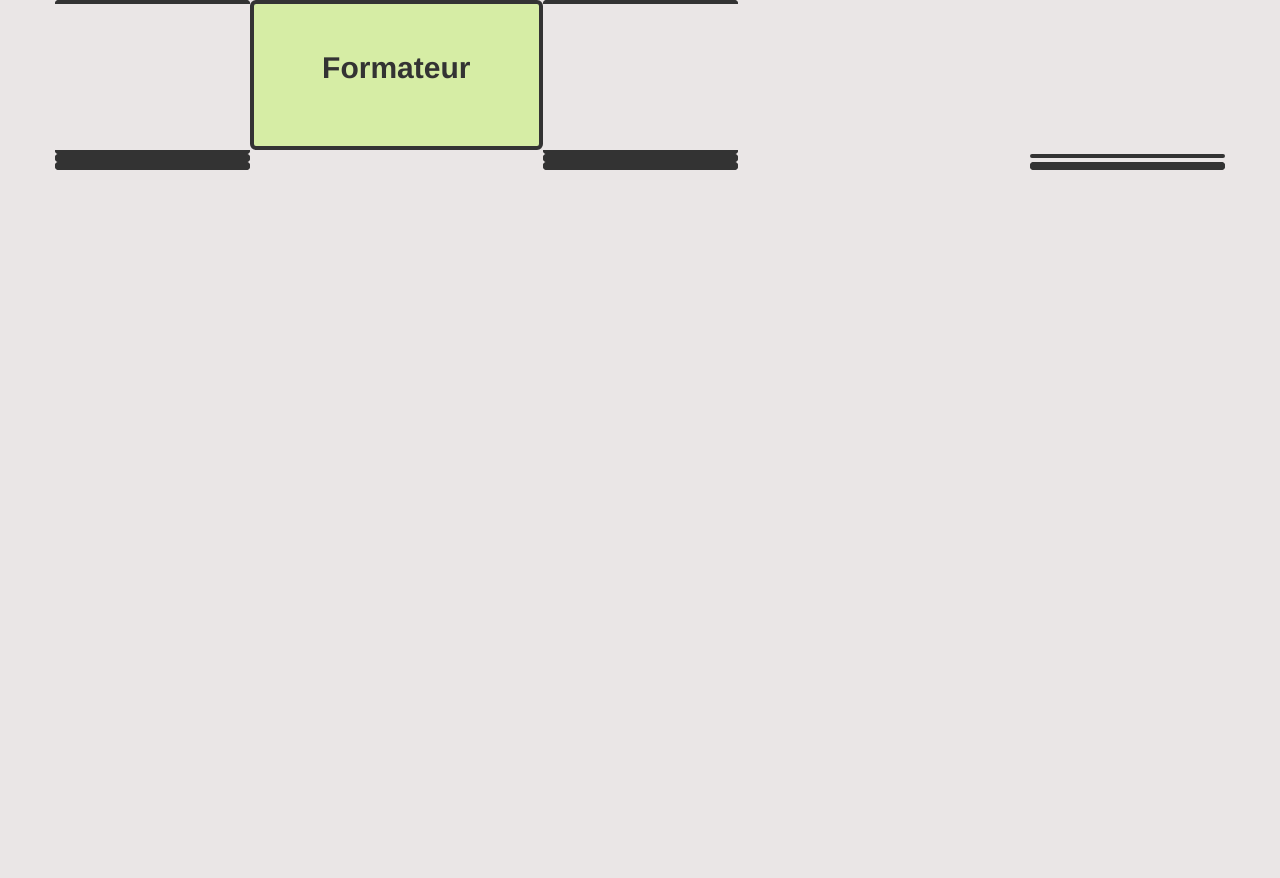
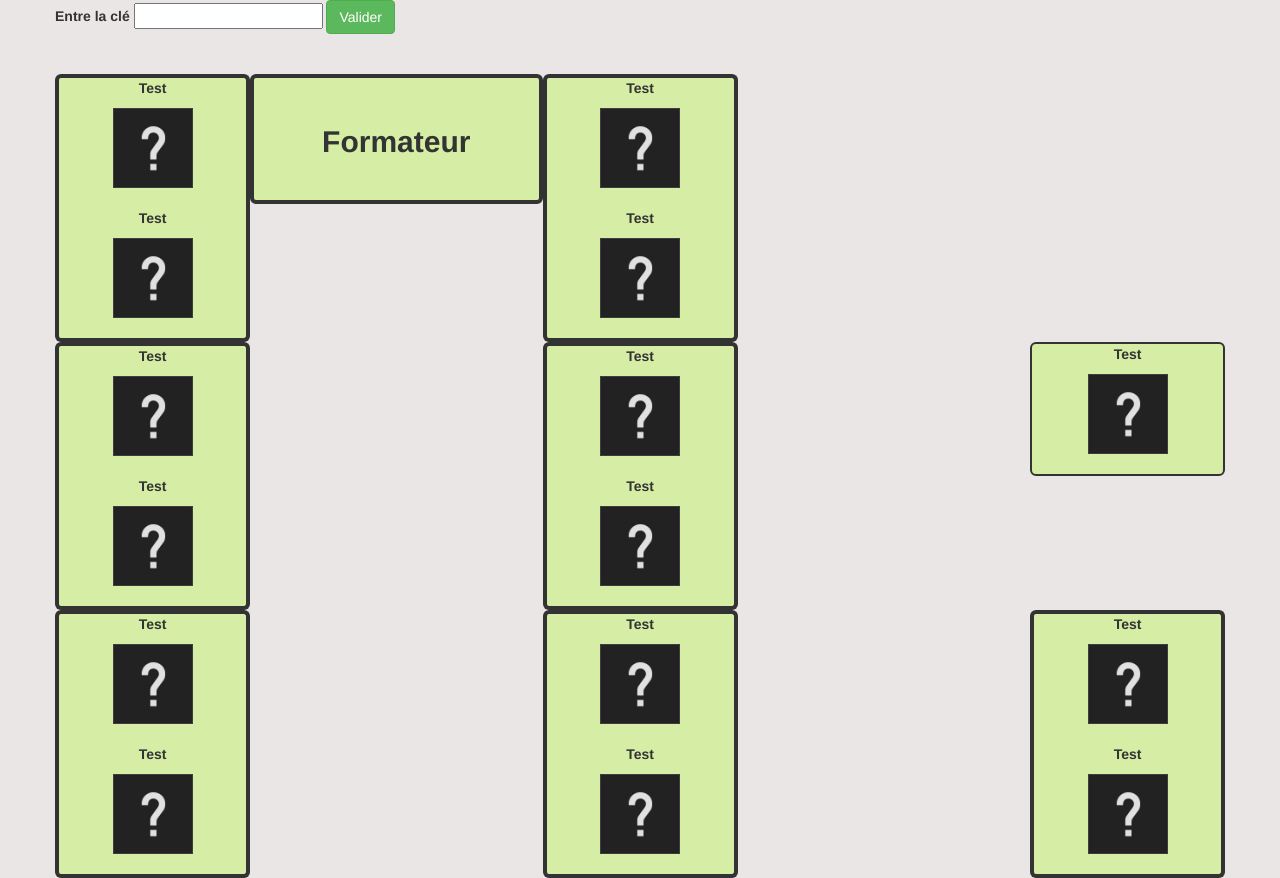
Before and after one commit to christopher-fourgeaud/exercice-placement-aleatoire, a plain HTML site: page index.html in a window 1280 px wide. Before the commit the page ends 800 px from the top, so only its background shows below. Drawn offline with nearby package versions, Linux system fonts and the light colour scheme.

Commit message:
Add files via upload

```diff
--- a/app.js
+++ b/app.js
@@ -7,10 +7,11 @@ function shuffle(array) {
         array[j] = x;
     }
 }
+$("#valider").click(function(){
 
 $.ajax({
     dataType: "json",
-    url : "",
+    url : "https://spreadsheets.google.com/feeds/list/" + $('#clef').val() + "/od6/public/values?alt=json",
     //key=AIzaSyCg_T74YlCMxFZhPyZKMKDQM1BqzfFoFq8",
     success: function(data){
         var tableau_apprenants = data.feed.entry;
@@ -25,3 +26,5 @@ $.ajax({
         alert("Echec de la connexion !");
     }
 });
+
+})
--- a/index.html
+++ b/index.html
@@ -11,32 +11,41 @@
 <body>
         <section class="container">
             <div class="row">
-                <span class="col-xs-2" id="place0"></span>
+                <div class="col-sx-12">
+                    <label for="valider"> Entre la clé</label>
+                    <input id="clef" type="text">
+                    <button id="valider" class="btn btn-success">Valider</button>
+                </div>
+            </div>
+            <br>
+            <br>
+            <div class="row">
+                <span class="col-xs-2 hautTable" id="place0"><p class='text-center nom'>Test</p><img class='img-responsive image' src="avatar.JPG"><br></span>
                 <span class="col-xs-3" id="place-prof"><br>Formateur</span>
-                <span class="col-xs-2" id="place1"></span>
+                <span class="col-xs-2 hautTable" id="place1"><p class='text-center nom'>Test</p><img class='img-responsive image' src="avatar.JPG"><br></span>
             </div>
             <div class="row">
-                <span class="col-xs-2" id="place2"></span>
-                <span class="col-xs-offset-3 col-xs-2" id="place3"></span>
+                <span class="col-xs-2 basTable" id="place2"><p class='text-center nom'>Test</p><img class='img-responsive image' src="avatar.JPG"><br></span>
+                <span class="col-xs-offset-3 col-xs-2 basTable" id="place3"><p class='text-center nom'>Test</p><img class='img-responsive image' src="avatar.JPG"><br></span>
             </div>
             <div class="row">
-                <span class="col-xs-2" id="place4"></span>
-                <span class="col-xs-offset-3 col-xs-2" id="place5"></span>
-                <span class="col-xs-offset-3 col-xs-2" id="place6"></span>
+                <span class="col-xs-2 hautTable" id="place4"><p class='text-center nom'>Test</p><img class='img-responsive image' src="avatar.JPG"><br></span>
+                <span class="col-xs-offset-3 col-xs-2 hautTable" id="place5"><p class='text-center nom'>Test</p><img class='img-responsive image' src="avatar.JPG"><br></span>
+                <span class="col-xs-offset-3 col-xs-2" id="place6"><p class='text-center nom'>Test</p><img class='img-responsive image' src="avatar.JPG"><br></span>
             </div>
             <div class="row">
-                <span class="col-xs-2" id="place7"></span>
-                <span class="col-xs-offset-3 col-xs-2" id="place8"></span>
+                <span class="col-xs-2 basTable" id="place7"><p class='text-center nom'>Test</p><img class='img-responsive image' src="avatar.JPG"><br></span>
+                <span class="col-xs-offset-3 col-xs-2 basTable" id="place8"><p class='text-center nom'>Test</p><img class='img-responsive image' src="avatar.JPG"><br></span>
             </div>
             <div class="row">
-                <span class="col-xs-2" id="place9"></span>
-                <span class="col-xs-offset-3 col-xs-2" id="place10"></span>
-                <span class="col-xs-offset-3 col-xs-2" id="place11"></span>
+                <span class="col-xs-2 hautTable" id="place9"><p class='text-center nom'>Test</p><img class='img-responsive image' src="avatar.JPG"><br></span>
+                <span class="col-xs-offset-3 col-xs-2 hautTable" id="place10"><p class='text-center nom'>Test</p><img class='img-responsive image' src="avatar.JPG"><br></span>
+                <span class="col-xs-offset-3 col-xs-2 hautTable" id="place11"><p class='text-center nom'>Test</p><img class='img-responsive image' src="avatar.JPG"><br></span>
             </div>
             <div class="row">
-                <span class="col-xs-2" id="place12"></span>
-                <span class="col-xs-offset-3 col-xs-2" id="place13"></span>
-                <span class="col-xs-offset-3 col-xs-2" id="place14"></span>
+                <span class="col-xs-2 basTable" id="place12"><p class='text-center nom'>Test</p><img class='img-responsive image' src="avatar.JPG"><br></span>
+                <span class="col-xs-offset-3 col-xs-2 basTable" id="place13"><p class='text-center nom'>Test</p><img class='img-responsive image' src="avatar.JPG"><br></span>
+                <span class="col-xs-offset-3 col-xs-2 basTable" id="place14"><p class='text-center nom'>Test</p><img class='img-responsive image' src="avatar.JPG"><br></span>
             </div>
         </section>
     <script src="https://cdnjs.cloudflare.com/ajax/libs/jquery/3.2.1/jquery.js"></script>
--- a/style.css
+++ b/style.css
@@ -1,7 +1,5 @@
-
 [id*="place"]{
 background-color: #D6EDA5;
-/* border: 2px solid black; */
 border-radius: 6px;
 text-align: center;
 }
@@ -12,14 +10,13 @@ body{
     font-weight: bold;
 }
 .image{
-    height: 100px;
-    width: 100px;
+    height: 80px;
+    width: 80px;
     margin: 0 auto;
 }
-/* Place du prof */
 #place-prof{
     background-color: #D6EDA5;
-    height: 150px;
+    height: 130px;
     border-style : solid;
     border-radius: 6px 6px 4px 4px;
     border-width: 4px 4px 4px 4px;
@@ -29,60 +26,19 @@ body{
     font-size: 30px;
     font-weight: bold;
 }
-
-/* TABLE HAUT-GAUCHE + HAUT DROIT */
-#place0, #place1 {
+.hautTable {
     border-style : solid;
     border-radius: 6px 6px 0px 0px;
     border-width: 4px 4px 0px 4px;
 }
-
-#place2, #place3 {
+.basTable {
     border-style : solid;
     border-radius: 0px 0px 6px 6px;
     border-width: 0px 4px 4px 4px;
 }
-
-/* TABLE MILLIEU GAUCHE + MILIEU DROIT */
-#place4, #place5 {
-    border-style : solid;
-    border-radius: 6px 6px 0px 0px;
-    border-width: 4px 4px 0px 4px;
-}
-#place7, #place8 {
-    border-style : solid;
-    border-radius: 0px 0px 6px 6px;
-    border-width: 0px 4px 4px 4px;
-}
-/* TABLE BAS-GAUCHE + BAS DROIT */
-#place9, #place10 {
-    border-style : solid;
-    border-radius: 6px 6px 0px 0px;
-    border-width: 4px 4px 0px 4px;
-}
-
-#place12, #place13 {
-    border-style : solid;
-    border-radius: 0px 0px 6px 6px;
-    border-width: 0px 4px 4px 4px;
-}
-
 /* Place de l'éxilé a droite */
 #place6 {
     border-style : solid;
     border-radius: 6px 6px 6px 6px;
     border-width: 2px 2px 2px 2px;
 }
-
-/* Place en bas a droite [HAUT] */
-#place11 {
-    border-style : solid;
-    border-radius: 6px 6px 0px 0px;
-    border-width: 4px 4px 0px 4px;
-}
-/* Place en bas a droite [BAS] */
-#place14 {
-    border-style : solid;
-    border-radius: 0px 0px 6px 6px;
-    border-width: 0px 4px 4px 4px;
-}
```
Also changed, not shown: avatar.jpg (added), 1 other file.
